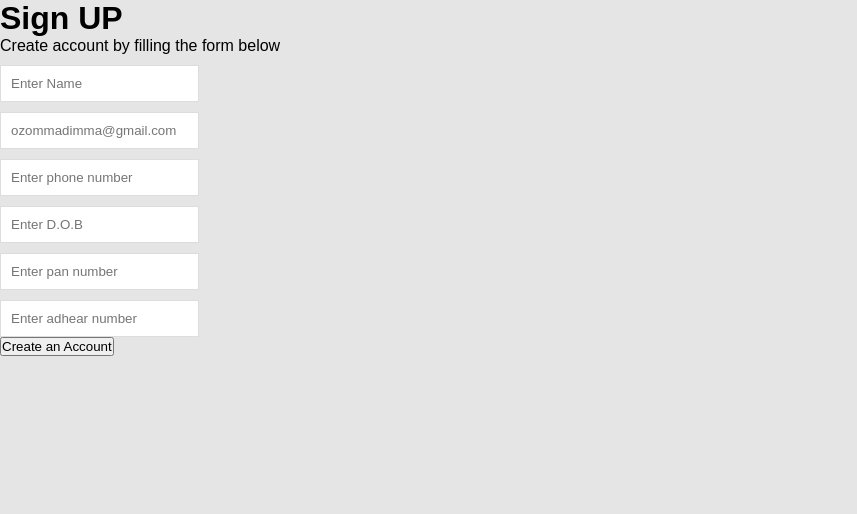
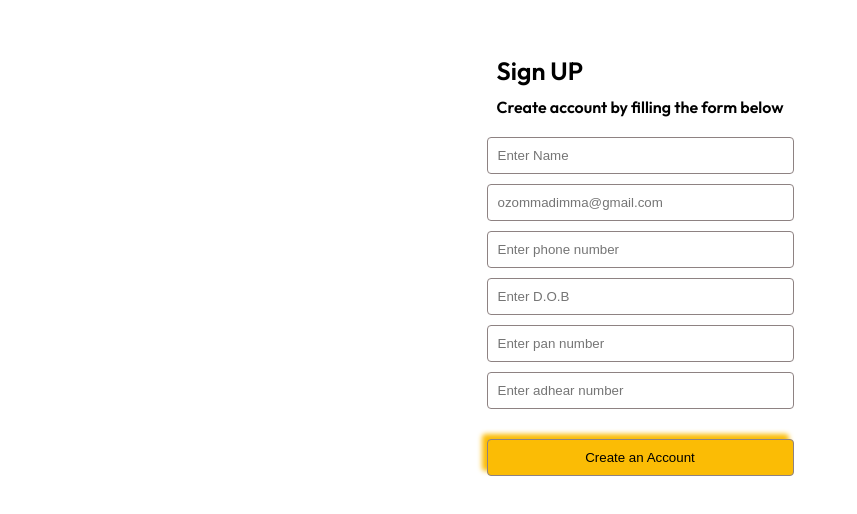
Before and after one commit to Dimma24/react-login-page, a React (Vite) app: page / in a window 1280 px wide. Shown: the top 514 px of the page, without its empty margins (0-857 px from the left). Built offline with nearby package versions, Linux system fonts and the light colour scheme.

Commit message:
fixed the margin

```diff
--- a/src/components/Button.tsx
+++ b/src/components/Button.tsx
@@ -1,5 +1,5 @@
 function Button() {
-   return <button className="form-items">Create an Account</button>;
+   return <button className="create-button">Create an Account</button>;
 }
 
 export default Button;
--- a/src/styles/App.css
+++ b/src/styles/App.css
@@ -1,24 +1,54 @@
+@import url("https://fonts.googleapis.com/css2?family=Outfit:wght@600&display=swap");
 * {
    box-sizing: border-box;
    padding: 0;
    margin: 0;
 }
-
 body {
-   /* background-color: #ccc;
-   display: flex;
-   justify-content: center;
-   align-items: center;
-   height: 60vh; */
    background-color: #e5e5e5;
    font-family: "Outfit", sans-serif;
+   display: flex;
+   flex-direction: column;
+   align-items: center;
+   justify-content: center;
+   overflow: hidden;
+   background-color: #ffffff;
+   height: 60vh;
+   width: 30vw;
+   margin: 20px auto;
 }
-
+h1 {
+   font-family: "Outfit";
+   font-style: normal;
+   font-weight: 600;
+   font-size: 25px;
+   line-height: 32px;
+   margin: 10px;
+}
+p {
+   font-family: "Outfit";
+   font-style: normal;
+   font-size: 16px;
+   margin: 10px;
+}
 input {
    padding: 10px;
    margin-top: 10px;
-   border: 1px solid #ddd;
+   outline: none;
+   border-radius: 4px;
+   border: 1px solid #8e8282;
+   width: 100%;
+   color: #817c7c;
 }
 
-.form-items {
+.create-button {
+   padding: 10px;
+   border: 1px solid #ddd;
+   outline: none;
+   border-radius: 4px;
+   border: 1px solid #8e8282;
+   width: 100%;
+   background-color: #fbbc05;
+   box-shadow: -5px -5px 5px #fbbc05;
+   margin-top: 30px;
 }
```
